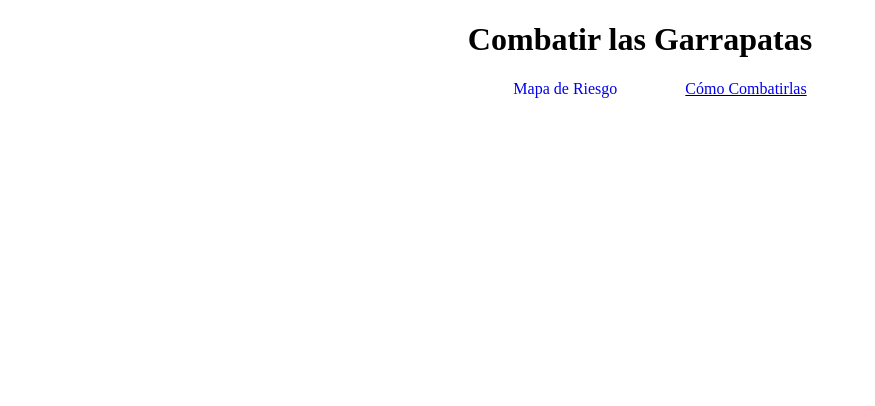
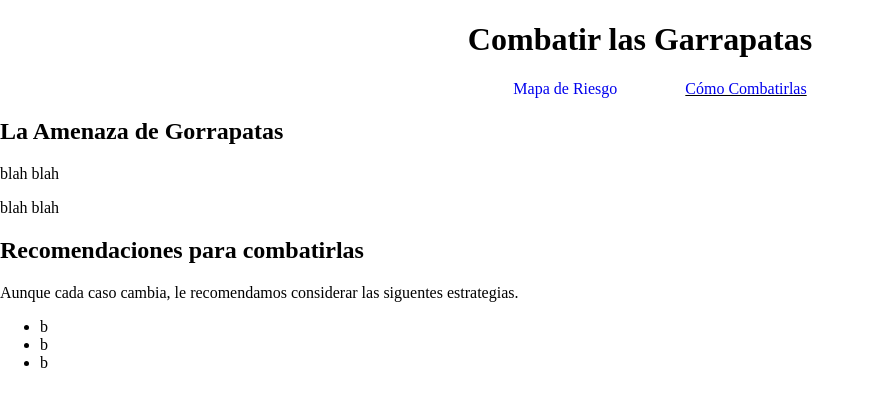
Before and after one commit to Eric-Arellano/tick-risk-map-visualization, a plain HTML site: page src/suggestions.html in a window 1280 px wide. Shown: the whole page, without its empty margins (0-875 px from the left). Drawn offline with Linux system fonts and the light colour scheme.

Commit message:
add template for Suggestion page content

```diff
--- a/src/suggestions.html
+++ b/src/suggestions.html
@@ -23,7 +23,20 @@
 	</nav>
 </header>
 <main>
-	<!--TODO: Add short description/issue + list of recommendations-->
+	<section>
+		<h2>La Amenaza de Gorrapatas</h2>
+		<p>blah blah</p>
+		<p>blah blah</p>
+	</section>
+	<section>
+		<h2>Recomendaciones para combatirlas</h2>
+		<p>Aunque cada caso cambia, le recomendamos considerar las siguentes
+			estrategias.</p>
+		<ul>
+			<li>b</li>
+			<li>b</li>
+			<li>b</li>
+		</ul>
+	</section>
 </main>
-
 </body>
```
